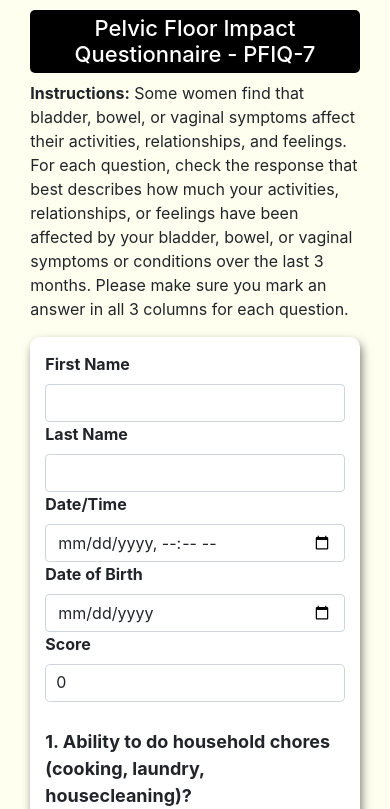
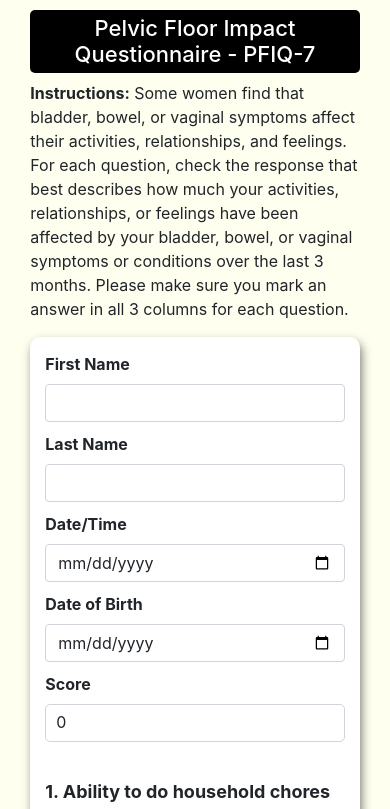
Before and after one commit to Yuzhiping00/PFIQ-7-Survey-Demo, a React (Create React App) app: page / in a window 390 px wide. Shown: the top 809 px of the page. Built offline with nearby package versions, Linux system fonts and the light colour scheme.

Commit message:
#36: responsive issues for patient info

```diff
--- a/src/App.js
+++ b/src/App.js
@@ -164,24 +164,24 @@ class App extends Component {
                                                     borderRadius:'10px'}}>
 
                 <div className="row" style={{textAlign:"left", marginBottom:"10px"}}>
-                      <div className="col-md-2">
-                        <label htmlFor="firstname" className="form-label"><strong>First Name</strong></label>
+                      <div className="col-md-6 col-lg-2" style={{marginBottom:"10px"}}>
+                        <label htmlFor="firstname" className="form-label text-nowrap"><strong>First Name</strong></label>
                         <input type="text" className="form-control" id="firstname" value={this.state.firstName} onChange={(e)=>{this.setState({firstName:e.target.value})}} required/>
                       </div>
-                      <div className="col-md-2">
+                      <div className="col-md-6 col-lg-2 "style={{marginBottom:"10px"}}>
                         <label htmlFor="lastname" className="form-label"><strong>Last Name</strong></label>
                         <input type="text" className="form-control" id="lastname" value={this.state.lastName} onChange={(e)=>{this.setState({lastName:e.target.value})}} required/>
                       </div>
 
-                    <div className="col-md-3">
+                    <div className="col-md-6 col-lg-3" style={{marginBottom:"10px"}}>
                         <label htmlFor="date" className="form-label"><strong>Date/Time</strong></label>
-                        <input type="datetime-local" className="form-control" id="date" required/>
+                        <input type="date" className="form-control" id="date" required/>
                       </div>
-                      <div className="col-md-3">
+                      <div className="col-md-6 col-lg-3" style={{marginBottom:"10px"}}>
                         <label htmlFor="dob" className="form-label"><strong>Date of Birth</strong></label>
                         <input type="date" className="form-control" id="dob" required/>
                       </div>
-                      <div className="col-md-2">
+                      <div className="col-md-5 col-lg-2" style={{marginBottom:"10px"}}>
                         <label htmlFor="score" className="form-label"><strong>Score</strong></label>
                         <p style={{border:"1px solid #ced4da", height:"38px", borderRadius:'5px', paddingLeft:'10px', paddingTop:"5px"}}>{this.state.totalScore}</p>
                       </div>
```
